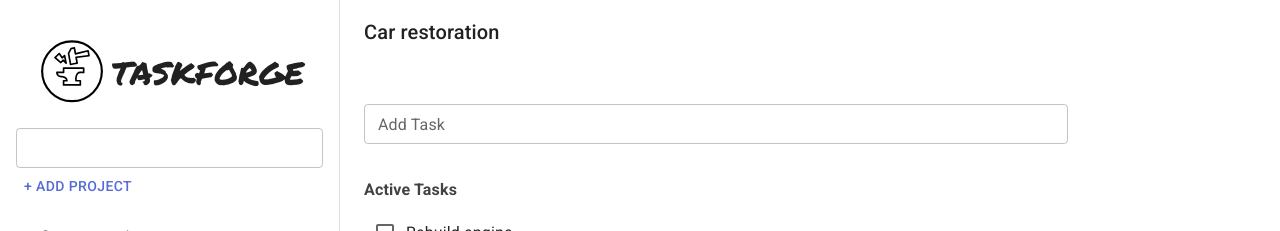
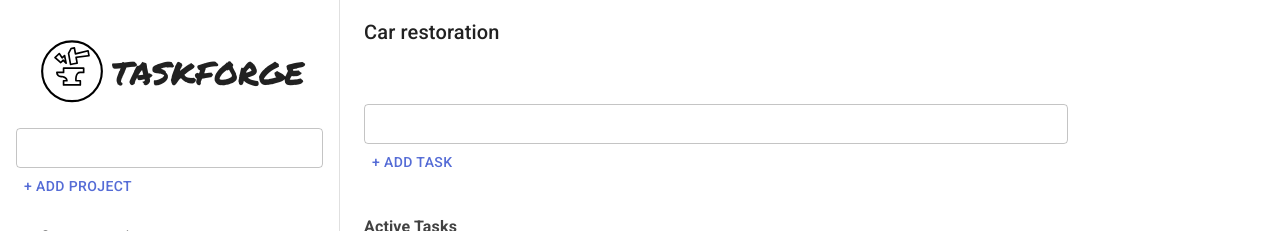
Before and after one commit to jplante01/task_forge, a React (Vite) app: page / in a window 1280 px wide. Shown: the top 231 px of the page. Built offline with nearby package versions, Linux system fonts and the light colour scheme; some icons are missing.

Commit message:
Update AddTaskForm

```diff
--- a/src/components/AddTaskForm.jsx
+++ b/src/components/AddTaskForm.jsx
@@ -1,12 +1,13 @@
-import { TextField } from "@mui/material";
+import { TextField, Box, Button } from "@mui/material";
 import * as React from "react";
+
 export default function AddTaskForm() {
   return (
-    <TextField
-      label="Add Task"
-      variant="outlined"
-      size="small"
-      fullWidth
-    />
+    <Box>
+      <TextField label="" variant="outlined" size="small" fullWidth />
+      <Button type="submit" variant="text" color="primary">
+        + Add Task
+      </Button>
+    </Box>
   );
 }
```
